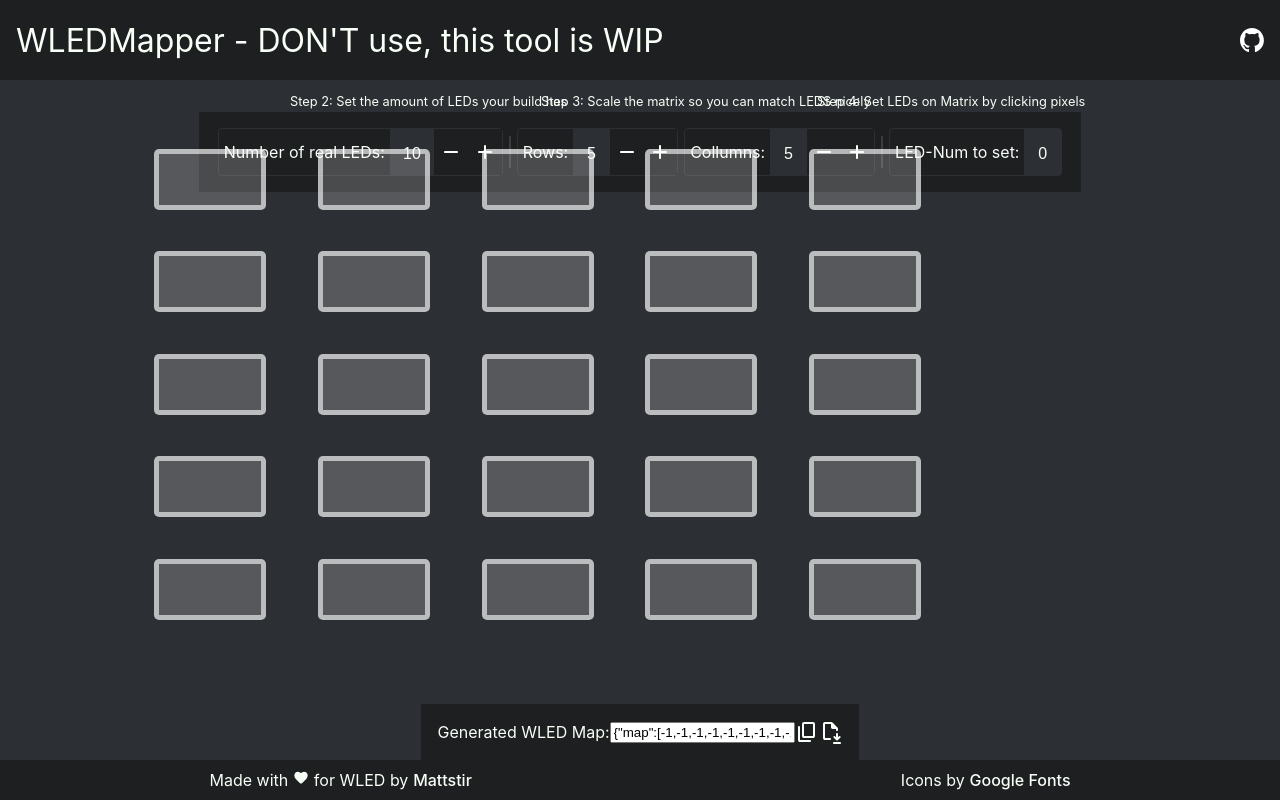
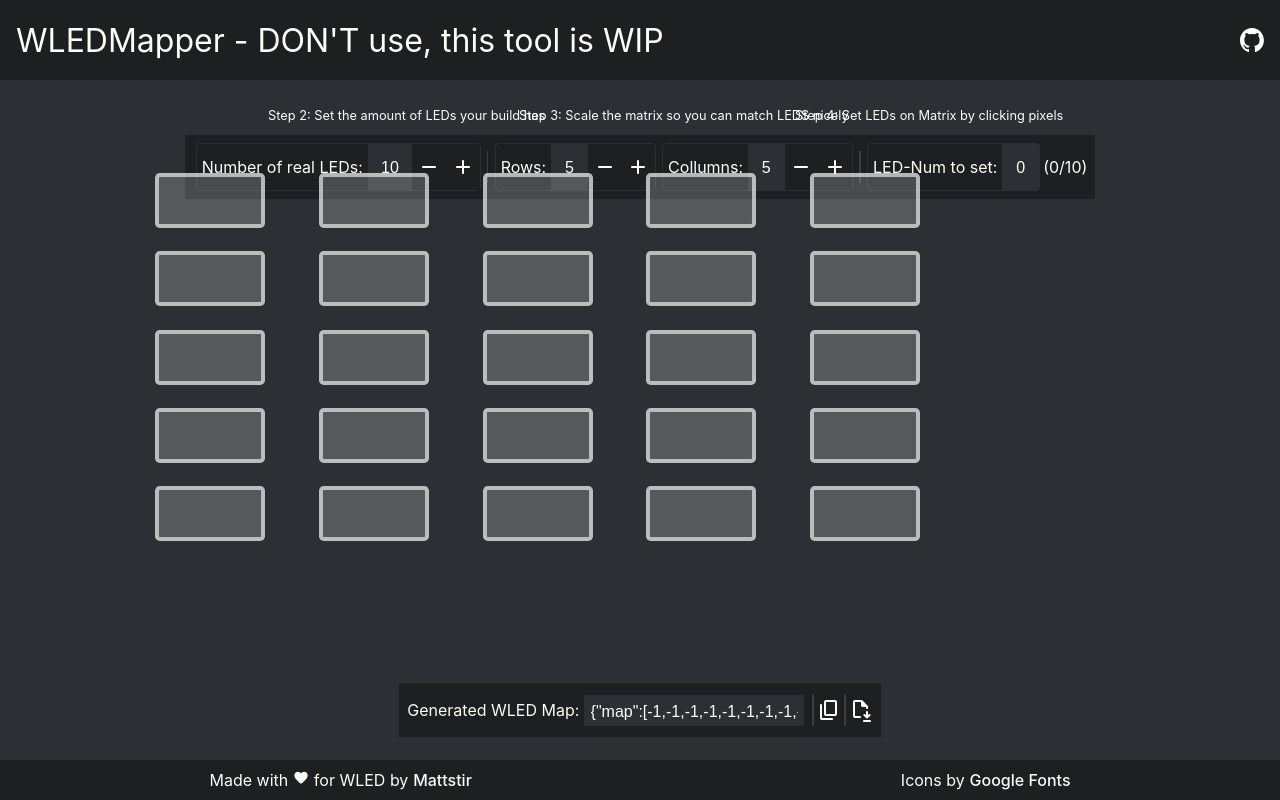
Before and after one commit to Mattstir/WLEDMapper, a React (Create React App) app: page / in a window 1280 px wide. Both pictures are taken after a click on the element "Alternative: Go to mapper without base image". Built offline with nearby package versions, Linux system fonts and the light colour scheme.

Commit message:
fix some styling, add set LedNum info and copy to clipboard functionallity

```diff
--- a/index.html
+++ b/index.html
@@ -1 +1 @@
-<!doctype html><html lang="en"><head><meta charset="utf-8"/><link rel="icon" href="/WLEDMapper/build/favicon.ico"/><meta name="viewport" content="width=device-width,initial-scale=1"/><meta name="theme-color" content="#000000"/><meta name="description" content="Web site created using create-react-app"/><link rel="apple-touch-icon" href="/WLEDMapper/build/logo192.png"/><link rel="manifest" href="/WLEDMapper/build/manifest.json"/><title>React App</title><script defer="defer" src="/WLEDMapper/build/static/js/main.3dbc46f7.js"></script><link href="/WLEDMapper/build/static/css/main.b8e37527.css" rel="stylesheet"></head><body><noscript>You need to enable JavaScript to run this app.</noscript><div id="root"></div></body></html>
+<!doctype html><html lang="en"><head><meta charset="utf-8"/><link rel="icon" href="/WLEDMapper/build/favicon.ico"/><meta name="viewport" content="width=device-width,initial-scale=1"/><meta name="theme-color" content="#000000"/><meta name="description" content="Web site created using create-react-app"/><link rel="apple-touch-icon" href="/WLEDMapper/build/logo192.png"/><link rel="manifest" href="/WLEDMapper/build/manifest.json"/><title>React App</title><script defer="defer" src="/WLEDMapper/build/static/js/main.95f4824f.js"></script><link href="/WLEDMapper/build/static/css/main.816ea244.css" rel="stylesheet"></head><body><noscript>You need to enable JavaScript to run this app.</noscript><div id="root"></div></body></html>
--- a/src/components/LedGrid.tsx
+++ b/src/components/LedGrid.tsx
@@ -27,10 +27,12 @@
 
     const clickedOnLED: (rowIndex: number, columnIndex: number) => EventHandler<MouseEvent<HTMLDivElement>> = (rowIndex: number, columnIndex: number) => {
         return (e: MouseEvent<HTMLDivElement>) => {
+            const oldValue = grid[rowIndex][columnIndex].value;
             // 1. check if somewherelse in the matrix the led NUM is already set and delete it
             const cleanedGrid = removeLedNumFromGrid([...grid], ledNumToSet);
             // 2. set the ledNum to the grid and set the grid
-            cleanedGrid[rowIndex][columnIndex].value = ledNumToSet;
+            // if the value is the same num as already set remove it
+            cleanedGrid[rowIndex][columnIndex].value = oldValue === ledNumToSet ? void 0 : ledNumToSet;
             setGrid(cleanedGrid);
             // 3. increment the LEDcount to set
             setLedNumToSet(ledNumToSet + 1);
--- a/src/components/LedMapper.css
+++ b/src/components/LedMapper.css
@@ -9,7 +9,7 @@
 
 .mapperField {
     width: 80%;
-    height: 80%;
+    height: 70%;
     display: flex;
     justify-content: center;
     align-items: center;
@@ -29,7 +29,8 @@
 
 .toolbar {
     background-color: var(--dark-bg);
-    padding: 1rem;
+    padding: 0.5rem;
+    margin: 0.25rem;
     display: flex;
     flex-direction: row;
     justify-content: center;
@@ -43,3 +44,20 @@
 .copyIcon {
     cursor: pointer;
 }
+
+.mapOutputInputfield {
+    padding: 0.5em 0.4rem 0.3rem 0.4rem;
+    min-width: 1rem;
+    background-color: var(--default-bg);
+    margin-left: 0.3rem;
+    margin-right: 0.3rem;
+    display: flex;
+    align-items: center;
+    justify-content: center;
+    border: none;
+    color: var(--whiteish);
+    font-size: 1rem;
+    text-align: center;
+    border: none;
+    outline: none;
+}
--- a/src/components/LedMapper.tsx
+++ b/src/components/LedMapper.tsx
@@ -1,4 +1,4 @@
-import { ReactElement, useEffect, useRef, useState } from "react";
+import { ReactElement, useCallback, useEffect, useMemo, useRef, useState } from "react";
 import { IMAGE_STATE } from "../types/imageState";
 import "./LedMapper.css";
 import { Grid } from "../types/grid";
@@ -10,6 +10,7 @@
 import copySVG from "../svg/copy.svg";
 import saveFileSVG from "../svg/save-file.svg";
 import { generateMapFromGrid } from "../utils/generate-map-from-grid";
+import { copyToClipboard } from "../utils/copyToClipboard";
 
 interface LedMapperParams {
     image: string | IMAGE_STATE;
@@ -85,6 +86,25 @@
         });
     }, [image]);
 
+    const [setLEDInfo, detailedLEDInfo] = useMemo((): [string, string] => {
+        const setLedNums = extractLedNums([...gridData]);
+        let info = `(${setLedNums.length}/${realLedCount})`;
+        let detailedInfo = generateMissingLedInfo(realLedCount, setLedNums);
+        if (setLedNums.length === realLedCount) {
+            info = "All Set!";
+            detailedInfo = "All LEDS are set, you can use the map now!";
+        }
+        return [info, detailedInfo];
+    }, [gridData]);
+
+    const copyMapToClipboard = useCallback(() => {
+        copyToClipboard(generatedMap);
+    }, [generatedMap]);
+
+    const downloadLedMapFile = useCallback(() => {
+        // TODO
+    }, [generatedMap]);
+
     const gridHasMarkedLeds = gridData.some((row) => row.some(elem => elem.value !== void 0));
     const rowsORCallWarning = gridHasMarkedLeds ? "Caution: Changing size wipes the LED grid!" : "";
 
@@ -122,6 +142,12 @@
                     max={realLedCountReduced}
                     guide="Step 4: Set LEDs on Matrix by clicking pixels"
                 />
+                <div
+                    className="setInfo"
+                    title={detailedLEDInfo}
+                >
+                    {setLEDInfo}
+                </div>
             </div>
         </div>
         <div
@@ -154,17 +180,21 @@
                 className="mapOutputInputfield"
                 value={generatedMap}
             />
+            <VerticalDivider />
             <img
                 className="copyIcon"
                 src={copySVG}
                 alt="Copy LED to clipboard"
                 title="Copy WLED ledmap to clipboard"
+                onClick={copyMapToClipboard}
             />
+            <VerticalDivider />
             <img
                 className="copyIcon"
                 src={saveFileSVG}
                 alt="Save ledmap.json"
                 title="Download WLED ledmap.json file"
+                onClick={downloadLedMapFile}
             />
         </div>
     </div>;
@@ -182,3 +212,24 @@
     }
     return [width, height]
 }
+
+function extractLedNums(grid: Grid): number[] {
+    const alreadySetNums: number[] = (
+        grid
+            .map((row) => row.map((point) => point.value))
+            .flat()
+            .filter((ledNum: number | undefined) => ledNum !== void 0)
+    //not sure why Ts doesn't get that this is number[], therfore cast it
+    ) as number[];
+    return alreadySetNums;
+}
+
+function generateMissingLedInfo(realLedCount: number, setLedNums: number[]): string {
+    let missingLedNums = [];
+    for (let i = 0; i < realLedCount; i++) {
+        if (!setLedNums.includes(i)) {
+            missingLedNums.push(i);
+        }
+    }
+    return `Please set the following LED Numbers: [${missingLedNums.join(", ")}]`;
+}
--- /dev/null
+++ b/src/utils/copyToClipboard.ts
@@ -0,0 +1,7 @@
+export function copyToClipboard(text: string): void {
+    navigator.clipboard.writeText(text).then(() => {
+        console.log('Text copied to clipboard');
+    }).catch(err => {
+         console.error('Failed to copy text: ', err);
+    });
+}
--- a/src/utils/generate-map-from-grid.ts
+++ b/src/utils/generate-map-from-grid.ts
@@ -3,7 +3,7 @@
 export function generateMapFromGrid(grid: Grid): string {
     const mapArray = grid
         .map((row) => row.map(toMapValue))
-        .reduce(concatRows, []);
+        .flat()
 
     return JSON.stringify({
         map: mapArray
@@ -13,7 +13,3 @@
 function toMapValue(point: GridPoint): number {
     return point.value || -1;
 }
-
-function concatRows(concatedArray: number[], row: number[]): number[] {
-    return concatedArray.concat(row);
-}
```
Also changed, not shown: 13 other files (tests, documents, lock files or other folders).
